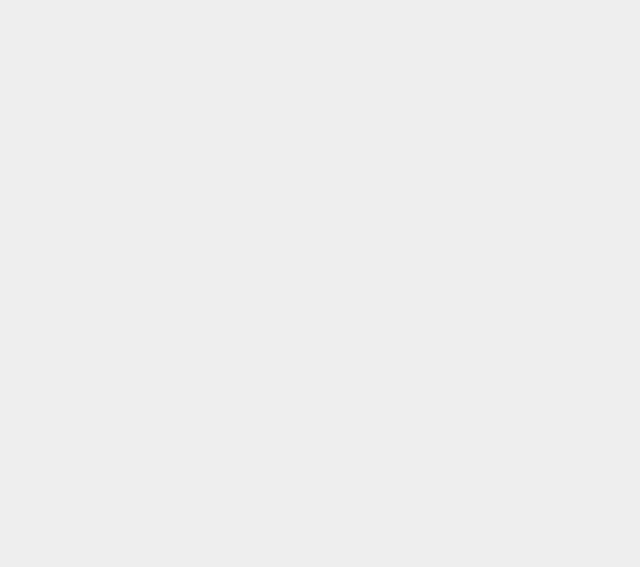
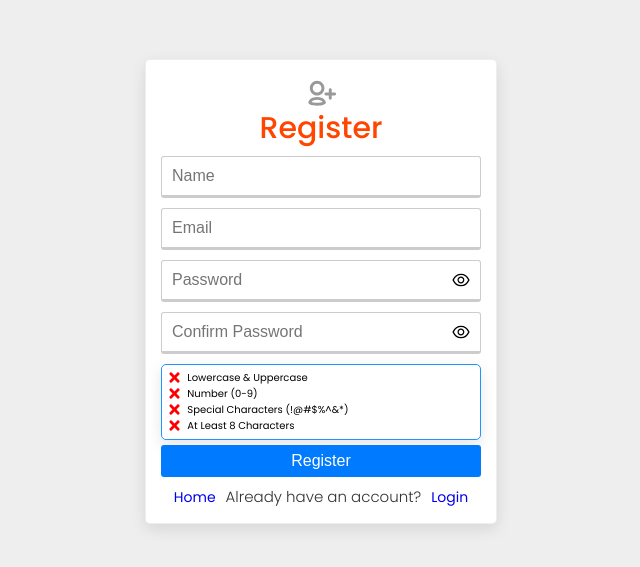
Before and after one commit to BorisLabianca/advanced-auth-app-front, a React (Vite) app: page /register in a window 1280 px wide. Before the commit this address had no page. Shown: the part 109-676 px from the top of the page, without its empty margins (319-959 px from the left). Built offline with nearby package versions, Linux system fonts and the light colour scheme.

Commit message:
created register component with password strength verification

```diff
--- a/src/App.jsx
+++ b/src/App.jsx
@@ -3,6 +3,7 @@ import Home from "./pages/home/Home";
 import Header from "./components/header/Header";
 import Footer from "./components/footer/Footer";
 import Login from "./pages/auth/Login";
+import Register from "./pages/auth/Register";
 
 function App() {
   return (
@@ -12,6 +13,7 @@ function App() {
         <Routes>
           <Route path="/" element={<Home />} />
           <Route path="/login" element={<Login />} />
+          <Route path="/register" element={<Register />} />
         </Routes>
         <Footer />
       </Router>
--- /dev/null
+++ b/src/components/passwordInput/PasswordInput.jsx
@@ -0,0 +1,34 @@
+import { AiOutlineEye, AiOutlineEyeInvisible } from "react-icons/ai";
+import "./PasswordInput.scss";
+import { useState } from "react";
+
+const PasswordInput = ({ value, onChange, placeholder, onPaste, name }) => {
+  const [showPassword, setshowPassword] = useState(false);
+
+  const togglePasswordVisibility = () => {
+    setshowPassword(!showPassword);
+  };
+
+  return (
+    <div className="password">
+      <input
+        type={showPassword ? "text" : "password"}
+        placeholder={placeholder}
+        required
+        name={name}
+        value={value}
+        onChange={onChange}
+        onPaste={onPaste}
+      />
+      <div className="icon" onClick={togglePasswordVisibility}>
+        {showPassword ? (
+          <AiOutlineEyeInvisible size={20} />
+        ) : (
+          <AiOutlineEye size={20} />
+        )}
+      </div>
+    </div>
+  );
+};
+
+export default PasswordInput;
--- /dev/null
+++ b/src/components/passwordInput/PasswordInput.scss
@@ -0,0 +1,10 @@
+.password {
+  position: relative;
+
+  .icon {
+    position: absolute;
+    top: 1rem;
+    right: 1rem;
+    cursor: pointer;
+  }
+}
--- a/src/pages/auth/Login.jsx
+++ b/src/pages/auth/Login.jsx
@@ -3,6 +3,7 @@ import Card from "../../components/card/Card";
 import styles from "./Auth.module.scss";
 import { useState } from "react";
 import { Link } from "react-router-dom";
+import PasswordInput from "../../components/passwordInput/PasswordInput";
 
 const Login = () => {
   const [email, setEmail] = useState("");
@@ -34,13 +35,11 @@ const Login = () => {
               value={email}
               onChange={handleInputChange}
             />
-            <input
-              type="password"
+            <PasswordInput
+              onChange={handleInputChange}
               placeholder="Password"
-              required
               name="password"
               value={password}
-              onChange={handleInputChange}
             />
             <button className="--btn --btn-primary --btn-block" type="submit">
               Login
--- /dev/null
+++ b/src/pages/auth/Register.jsx
@@ -0,0 +1,148 @@
+import { TiUserAddOutline } from "react-icons/ti";
+import { FaTimes } from "react-icons/fa";
+import { BsCheck2All } from "react-icons/bs";
+import Card from "../../components/card/Card";
+import styles from "./Auth.module.scss";
+import { useEffect, useState } from "react";
+import { Link } from "react-router-dom";
+import PasswordInput from "../../components/passwordInput/PasswordInput";
+
+const initialState = {
+  name: "",
+  email: "",
+  password: "",
+  confirmPassword: "",
+};
+
+const Register = () => {
+  const [formData, setFormData] = useState(initialState);
+  const { name, email, password, confirmPassword } = formData;
+  const [upperCase, setUpperCase] = useState(false);
+  const [num, setNum] = useState(false);
+  const [specChar, setSpecChar] = useState(false);
+  const [passwordLength, setPasswordLength] = useState(false);
+
+  const invalidIcon = <FaTimes size={15} color="red" />;
+  const validIcon = <BsCheck2All size={15} color="green" />;
+
+  const handleInputChange = (event) => {
+    const { name, value } = event.target;
+    setFormData({ ...formData, [name]: value });
+  };
+
+  const switchIcons = (condition) => {
+    if (condition) {
+      return validIcon;
+    } else {
+      return invalidIcon;
+    }
+  };
+
+  const registerUser = (event) => {
+    event.preventDefault();
+  };
+
+  useEffect(() => {
+    if (password.match(/([a-z].*[A-Z])|([A-Z].*[a-z])/)) {
+      setUpperCase(true);
+    } else {
+      setUpperCase(false);
+    }
+
+    if (password.match(/([0-9])/)) {
+      setNum(true);
+    } else {
+      setNum(false);
+    }
+
+    if (password.match(/([!,@,#,$,%,^,&,*,_,?,+])/)) {
+      setSpecChar(true);
+    } else {
+      setSpecChar(false);
+    }
+
+    if (password.length > 7) {
+      setPasswordLength(true);
+    } else {
+      setPasswordLength(false);
+    }
+  }, [password]);
+
+  return (
+    <div className={`container ${styles.auth}`}>
+      <Card>
+        <div className={styles.form}>
+          <div className="--flex-center">
+            <TiUserAddOutline size={35} color="#999" />
+          </div>
+          <h2>Register</h2>
+
+          <form onSubmit={registerUser}>
+            <input
+              type="text"
+              placeholder="Name"
+              required
+              name="name"
+              value={name}
+              onChange={handleInputChange}
+            />
+            <input
+              type="email"
+              placeholder="Email"
+              required
+              name="email"
+              value={email}
+              onChange={handleInputChange}
+            />
+            <PasswordInput
+              onChange={handleInputChange}
+              placeholder="Password"
+              name="password"
+              value={password}
+            />
+            <PasswordInput
+              onChange={handleInputChange}
+              placeholder="Confirm Password"
+              name="confirmPassword"
+              value={confirmPassword}
+            />
+            <Card cardClass={styles.group}>
+              <ul className="form-list">
+                <li>
+                  <span className={styles.indicator}>
+                    {switchIcons(upperCase)}&nbsp; Lowercase & Uppercase
+                  </span>
+                </li>
+                <li>
+                  <span className={styles.indicator}>
+                    {switchIcons(num)}&nbsp; Number (0-9)
+                  </span>
+                </li>
+                <li>
+                  <span className={styles.indicator}>
+                    {switchIcons(specChar)}&nbsp; Special Characters (!@#$%^&*)
+                  </span>
+                </li>
+                <li>
+                  <span className={styles.indicator}>
+                    {switchIcons(passwordLength)}&nbsp; At Least 8 Characters
+                  </span>
+                </li>
+              </ul>
+            </Card>
+            <button className="--btn --btn-primary --btn-block" type="submit">
+              Register
+            </button>
+          </form>
+          <span className={styles.register}>
+            <Link to="/">Home</Link>
+            <p className="--px">Already have an account?</p>
+            <Link to="/login">Login</Link>
+          </span>
+        </div>
+      </Card>
+    </div>
+  );
+};
+
+export default Register;
```
